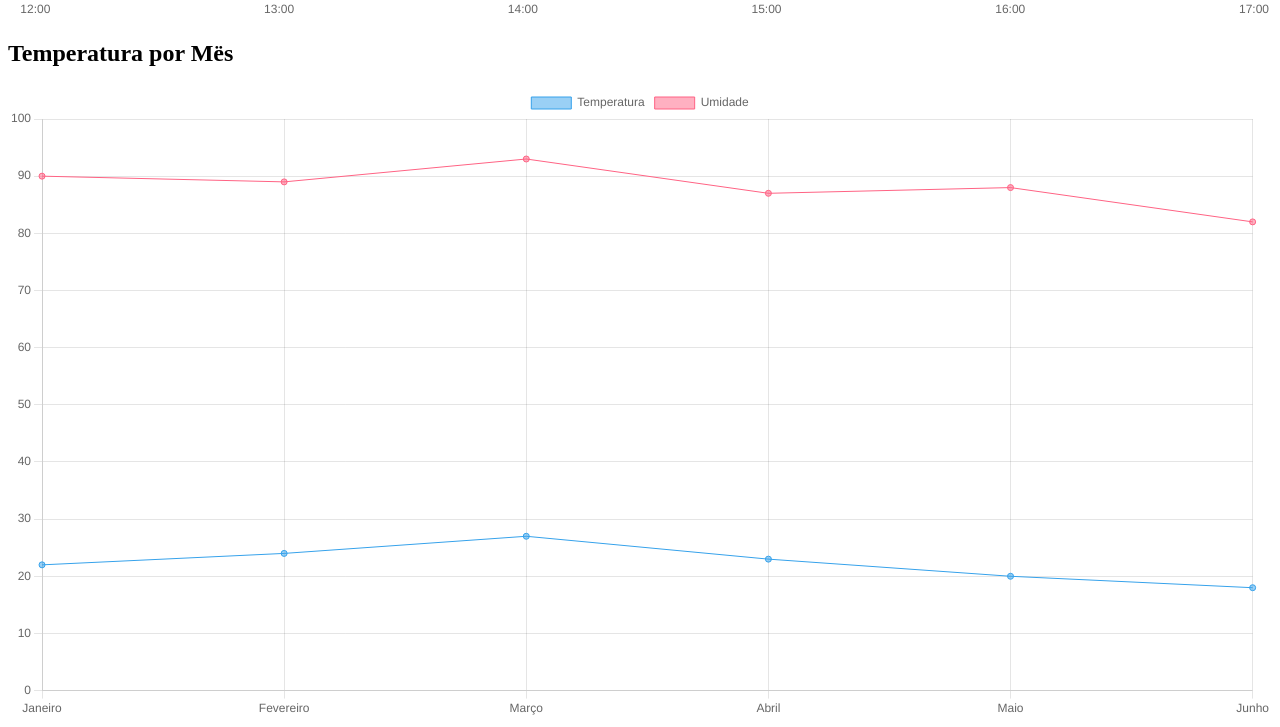
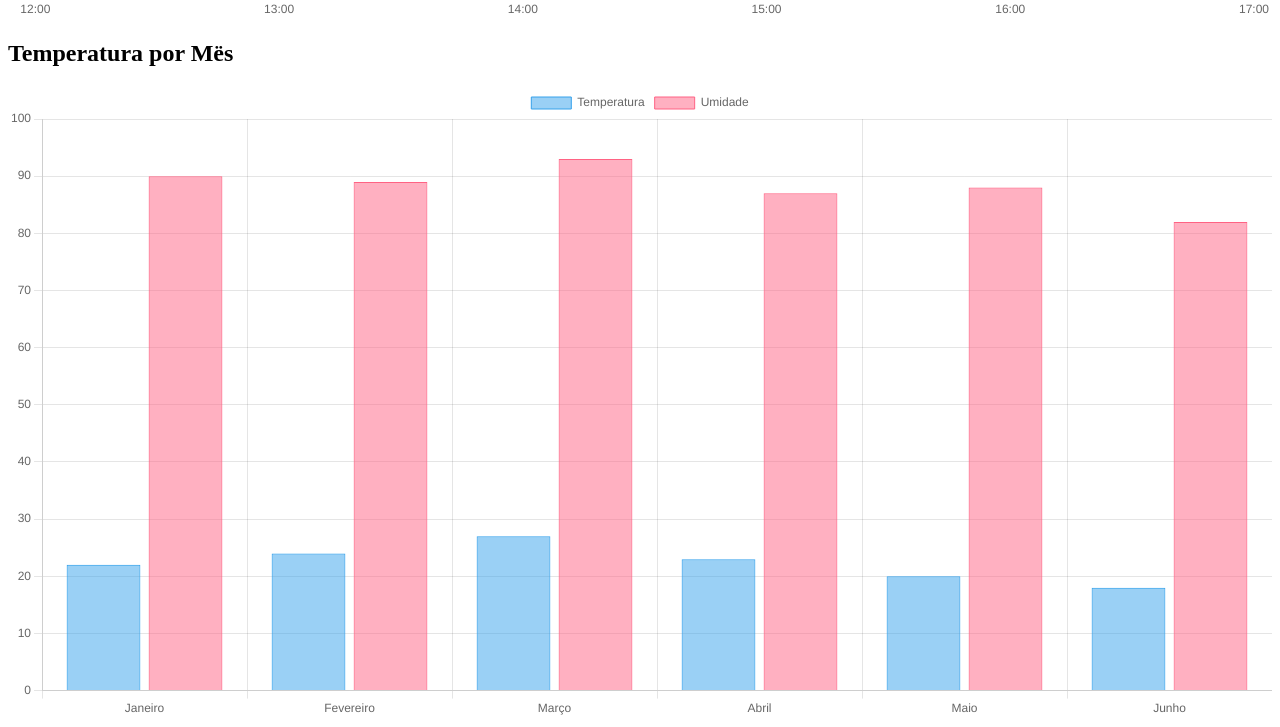
Before and after one commit to KauanMO/entregasPI, a plain HTML site: page chartjs/index.html in a window 1280 px wide. Shown: the part 679-1406 px from the top of the page. Drawn offline with nearby package versions, Linux system fonts and the light colour scheme.

Commit message:
char.js 2

```diff
--- a/chartjs/index.html
+++ b/chartjs/index.html
@@ -55,7 +55,7 @@
     });
 
     new Chart(canvaMes, {
-      type: 'line',
+      type: 'bar',
       data: {
         labels: ['Janeiro', 'Fevereiro', 'Março', 'Abril', 'Maio', 'Junho'],
         datasets: [{
```
